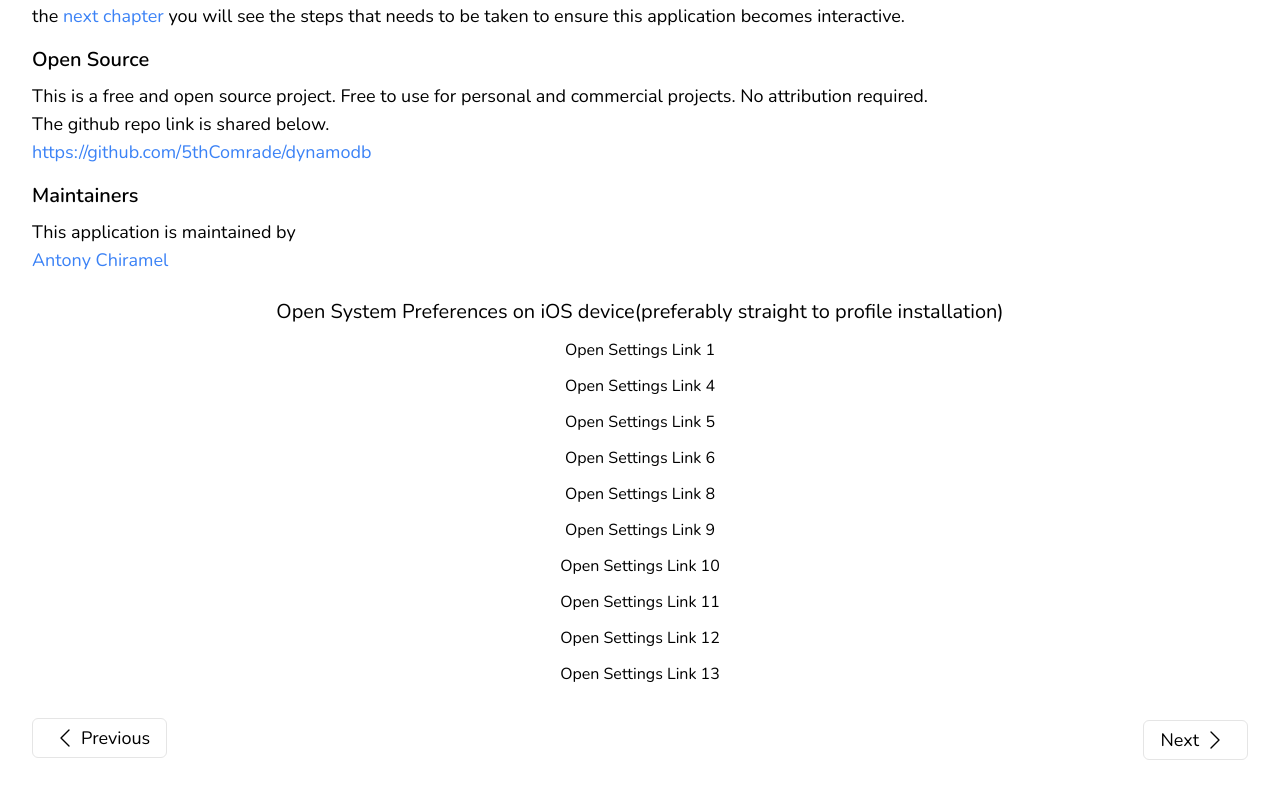
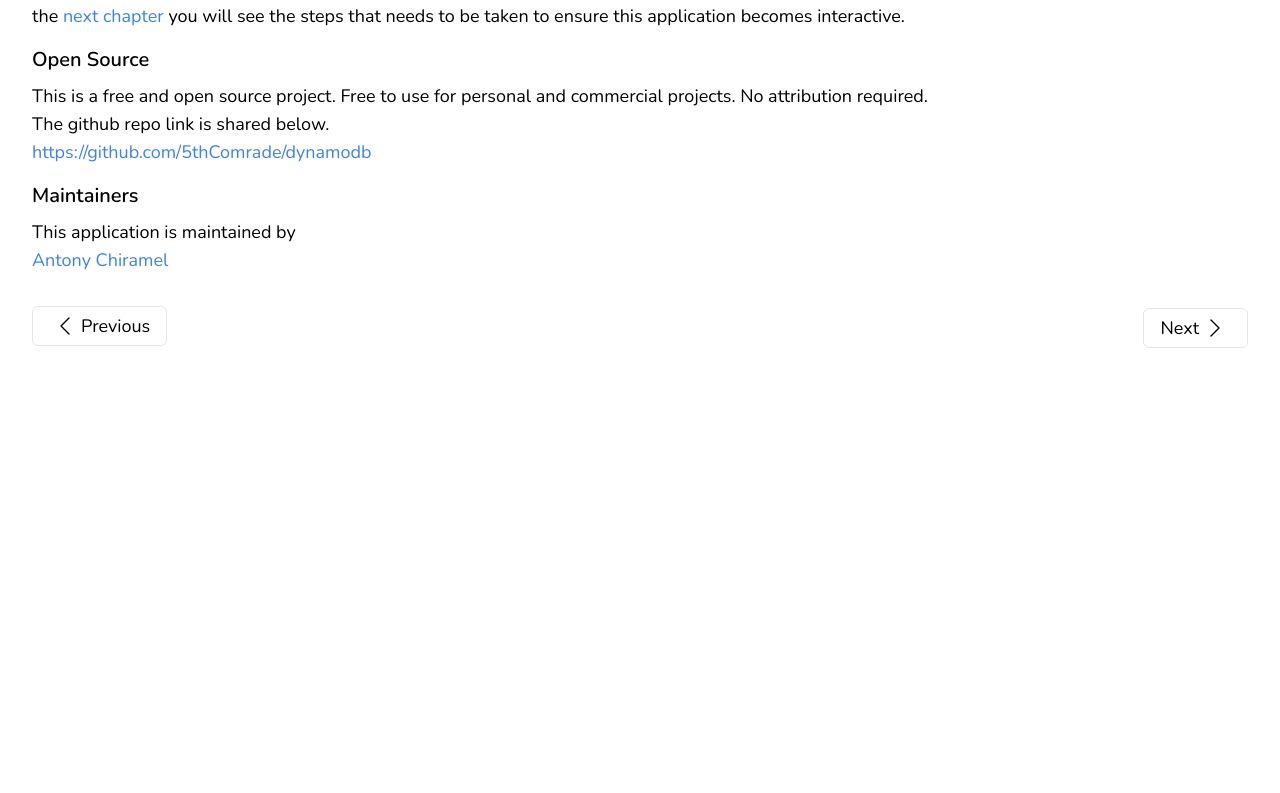
Before and after one commit to 5thComrade/dynamodb, a Next.js app: page / in a window 1280 px wide. Shown: the part 379-1172 px from the top of the page. After the commit the page ends 800 px from the top, so only its background shows below. Built offline with nearby package versions, Linux system fonts and the light colour scheme.

Commit message:
chapter 7 completed

```diff
--- a/src/app/chapter_7/7.2/page.tsx
+++ b/src/app/chapter_7/7.2/page.tsx
@@ -52,6 +52,75 @@ export default function chapter_7_2() {
         correctly may lead to problems down the line as you find your DynamoDB
         table isn’t as flexible to new patterns as your relational database was.
       </Paragraph>
+      <Paragraph>
+        There are two different strategies you can use for building these access
+        patterns. One is the API-centric approach, which is common if you’re
+        planning to implement a REST API. With the API-centric approach, you
+        list out each of the API endpoints you want to support in your
+        application, as well as the expected shape you would like to return in
+        your response. The second is UI-centric approach. With the UI-centric
+        approach, you look at each of the screens in your application and the
+        URLs that will match those screens. As you do so, identify the different
+        bits of information you need to assemble to build out the screen.
+      </Paragraph>
+      <Paragraph>
+        You can handle almost any data model with DynamoDB provided that you
+        design for your access patterns up front.
+      </Paragraph>
+
+      <SectionTitle>3: Model your primary key structure</SectionTitle>
+      <Paragraph>
+        The primary key is the foundation of your table, so you should start
+        there. I model my primary key using the following four steps.
+      </Paragraph>
+      <Paragraph>
+        {`First, I create an 'entity chart' that is used to track the different
+        types of items I’ll have in my table. The entity chart tracks the type
+        of item, the primary key structure for each item, and any additional
+        notes and properties.`}
+      </Paragraph>
+      <Paragraph>
+        After deciding the entities and relationships to model, the second step
+        is to decide on a simple or composite primary key.
+      </Paragraph>
+      <Paragraph>
+        The last step is to start designing the primary key format for each
+        entity type.
+      </Paragraph>
+      <Paragraph>
+        There’s no one-size-fits-all approach to designing your primary key, but
+        there are a few principles you should keep in mind:
+      </Paragraph>
+      <Paragraph className="font-bold">
+        - Consider what your client will know at read time
+      </Paragraph>
+      <Paragraph>
+        For example, if the URL to fetch a particular user is
+        https://api.mydomain.com/users/antonychiramel, where antonychiramel is
+        the username, you can safely include username in the primary key as the
+        username will be available on the API request
+      </Paragraph>
+      <Paragraph className="font-bold">
+        - Use primary key prefixes to distinguish between entity types
+      </Paragraph>
+      <Paragraph>
+        {`One thing to do is use a prefixing system on my primary keys to help identify the type of entity that is being referenced. For example, if I have Customers and CustomerOrders in a table, my pattern for Customers might be CUSTOMER#<CustomerId> for the partition key and METADATA#<CustomerId> on the sort key. For the CustomerOrder, the pattern might be ORDER#<OrderId> for the partition key and METADATA#<OrderId> for the sort key.`}
+      </Paragraph>
+
+      <SectionTitle>
+        4: Handle additional access patterns with secondary indexes and streams
+      </SectionTitle>
+      <Paragraph>
+        You won’t always be able to model everything with your primary key.
+        That’s where you start thinking about secondary indexes. Secondary
+        indexes are a powerful tool for enabling additional read patterns on
+        your DynamoDB table.
+      </Paragraph>
+      <Paragraph>
+        Use generic attribute names like GSI1PK and GSI1SK for your secondary
+        indexes and handle multiple access patterns within a single secondary
+        index.
+      </Paragraph>
 
       <Footer previous="/chapter_7/7.1" next="/chapter_8" />
     </main>
--- /dev/null
+++ b/src/app/chapter_8/page.tsx
@@ -0,0 +1,14 @@
+import { PageTitle, Paragraph } from "@/components/custom/Typography";
+import Footer from "@/components/custom/Footer";
+
+export default function Chapter_8() {
+  return (
+    <main>
+      <PageTitle>
+        Chapter 8: The What, Why, and When of Single-Table Design in DynamoDB
+      </PageTitle>
+      <Paragraph>Hello</Paragraph>
+      <Footer previous="/chapter_7/7.2" next="/chapter_8/8.1" />
+    </main>
+  );
+}
--- a/src/app/page.tsx
+++ b/src/app/page.tsx
@@ -1,5 +1,3 @@
-"use client";
-
 import Link from "next/link";
 import {
   PageTitle,
@@ -59,53 +57,6 @@ export default function Home() {
       >
         Antony Chiramel
       </a>
-      <div className="mt-6 flex flex-col items-center gap-3">
-        <h1 className="text-xl">
-          Open System Preferences on iOS device(preferably straight to profile
-          installation)
-        </h1>
-        <a href="App-Prefs:">Open Settings Link 1</a>
-        {/* <a href="prefs:root=General&path=ManagedConfigurationList">
-          Open Settings Link 2
-        </a> */}
-        {/* <a href="prefs:root=General&path=ManagedConfigurationList/PurgatoryInstallRequested">
-          Open Settings Link 3
-        </a> */}
-        <a href="App-Prefs:root=General&path=ManagedConfigurationList/PurgatoryInstallRequested">
-          Open Settings Link 4
-        </a>
-        <a href="App-Prefs:root=General&path=ManagedConfigurationList">
-          Open Settings Link 5
-        </a>
-        <a href="App-Prefs:root=General&path=Profile">Open Settings Link 6</a>
-        {/* <a href="x-apple.systempreferences:com.apple.Profiles-Settings.extension">
-          Open Settings Link 7
-        </a> */}
-        <a href="app-settings:root=General&path=Profile">
-          Open Settings Link 8
-        </a>
-        <a href="app-settings:root=General">Open Settings Link 9</a>
-        <button
-          onClick={() => window.open("App-Prefs:root=General&path=Profile")}
-        >
-          Open Settings Link 10
-        </button>
-        <button
-          onClick={() =>
-            window.open("App-Prefs:root=General&path=ManagedConfigurationList")
-          }
-        >
-          Open Settings Link 11
-        </button>
-        <button
-          onClick={() => window.open("app-settings:root=General&path=Profile")}
-        >
-          Open Settings Link 12
-        </button>
-        <button onClick={() => window.open("app-settings:root=General")}>
-          Open Settings Link 13
-        </button>
-      </div>
 
       <Footer previous="" next="/requirements" />
     </main>
--- a/src/lib/constants.ts
+++ b/src/lib/constants.ts
@@ -248,4 +248,11 @@ export const chapters = [
     title: "7.2. Steps for Modeling with DynamoDB",
     href: "/chapter_7/7.2",
   },
+  {
+    id: 36,
+    chapter: 8,
+    type: pageType.chapter,
+    title: "8. The What, Why, and When of Single-Table Design in DynamoDB",
+    href: "/chapter_8",
+  },
 ];
```
